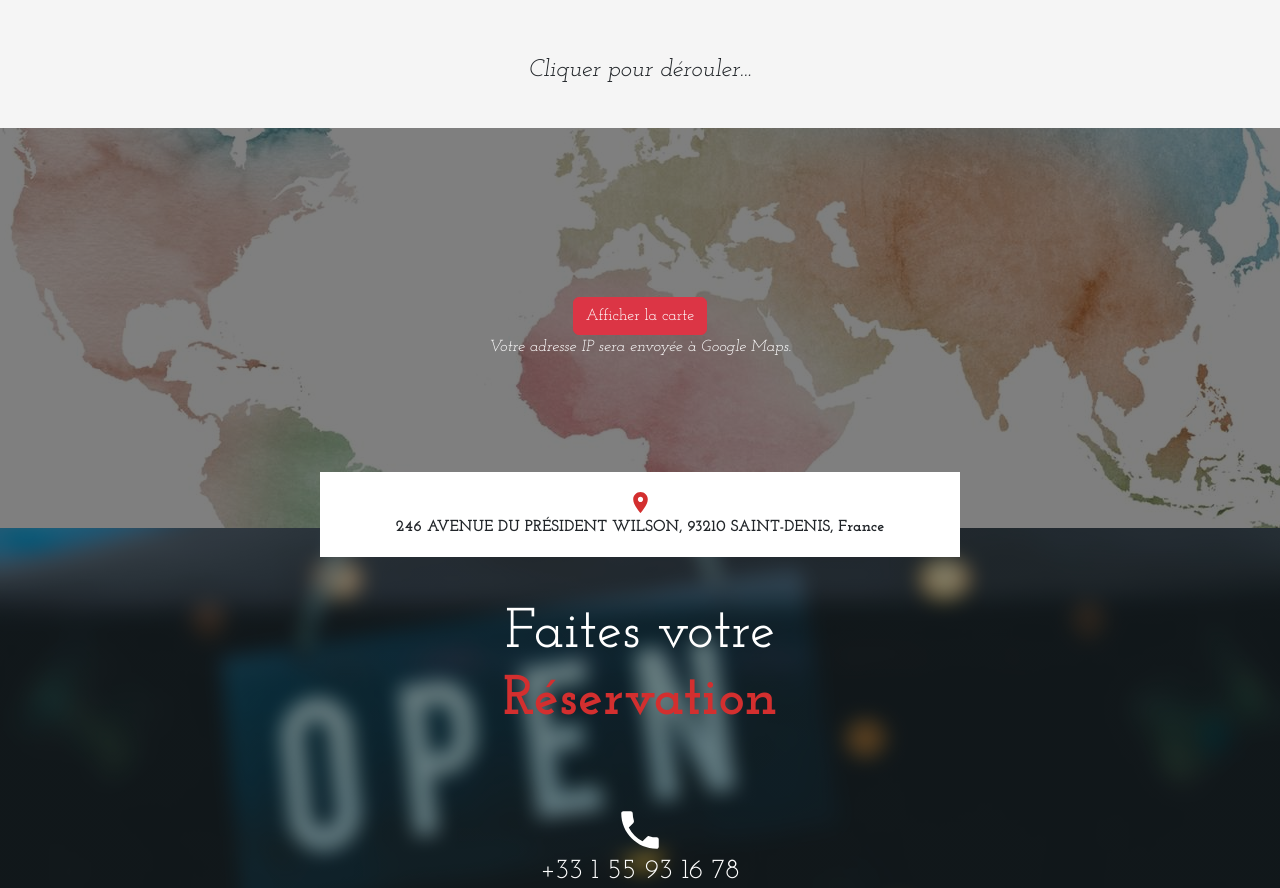
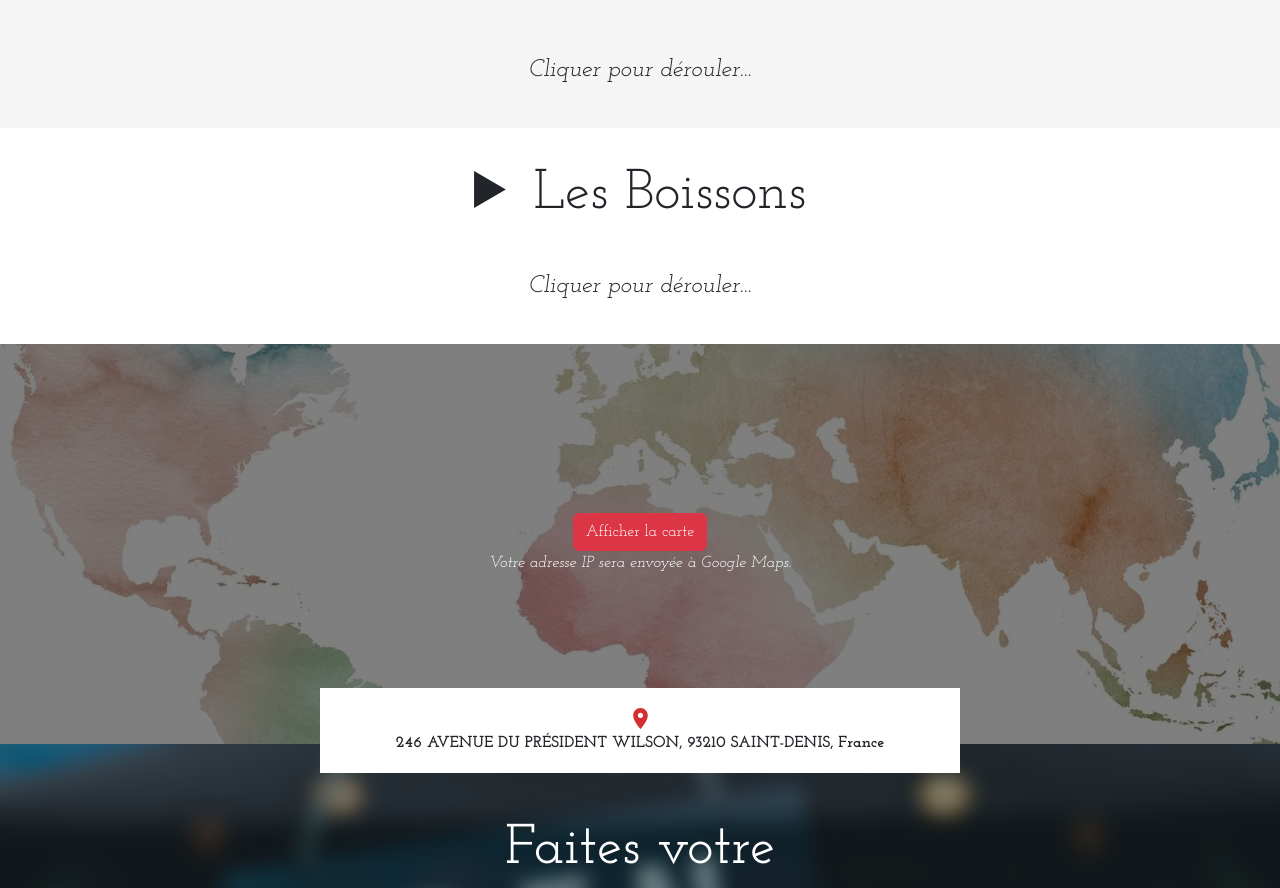
Before and after one commit to aksmr/thevy-mahal, a React (Create React App) app: page / in a window 1280 px wide. Shown: the part 1120-2008 px from the top of the page. Built offline with nearby package versions, Linux system fonts and the light colour scheme.

Commit message:
Début de la liste Boissons

```diff
--- a/src/App.js
+++ b/src/App.js
@@ -8,6 +8,7 @@ import { Map } from "./Components/Map";
 import { Navbar } from "./Components/Navbar/Navbar";
 import { Reservation } from "./Components/Reservation/Reservation";
 import { ScrollTop } from "./Components/ScrollTop";
+import { Boissons } from "./Components/Boissons/Boissons";
 
 export const App = () => {
 	return (
@@ -17,6 +18,7 @@ export const App = () => {
 			<Header />
 			<Carte />
 			<Menu />
+			<Boissons />
 			<div className="map_and_resa" style={{position:'relative'}}>
 				<Map />
 				<Address />
--- /dev/null
+++ b/src/Components/Boissons/Boissons.css
@@ -0,0 +1,25 @@
+#boissons {
+    min-height: 20vh;
+    padding: 3vh;
+    display: grid;
+    place-items: center stretch;
+}
+
+.sBoissons {
+    text-align: center;
+    font-size: 7vh;
+}
+
+.sBoissons > em {
+    font-size: 3vh;
+}
+
+.grid_item {
+    text-align: center;
+    display: grid;
+    place-items: center stretch;
+}
+
+.grid_item > h3 {
+    font-weight: bold;
+}
--- /dev/null
+++ b/src/Components/Boissons/Boissons.js
@@ -0,0 +1,54 @@
+import { useState } from 'react';
+import './Boissons.css';
+
+const stringToKey = (str_) => { return (str_.normalize("NFD").replace(/[\u0300-\u036f]/g, "").toLowerCase().replaceAll(" ", "_").replaceAll(",", "")); }
+const boissons = {};
+
+export const Boissons = () => {
+    const [isOpen, setOpen] = useState(false)
+    const handleOpen = () => setOpen(!isOpen)
+
+    return(
+        <div id='boissons'>
+            <details>
+                <summary className='sBoissons' title='Dérouler la liste de boissons...' onClick={handleOpen}>
+                    <span>Les Boissons</span><br/>
+                    <em>Cliquer pour {isOpen ? "fermer" : "dérouler"}...</em>
+                </summary>
+                <div className="container">
+                    <div className='row'>
+                        <div className="grid_item col-md-7 col-sm-12 shadow-lg p-3 mb-5 bg-body rounded" id="grid_entrees">
+                        </div>
+                        <div className='col-md-5 col-sm-12'>
+                            <div className="grid_item shadow-lg p-3 mb-5 bg-body rounded" id="grid_salades">
+                            </div>
+                            <div className="grid_item shadow-lg p-3 mb-5 bg-body rounded" id="grid_pains">
+                            </div>
+                        </div>
+                    </div>
+
+                    <div className='row'>
+                        <div className="grid_item col-md-3 col-sm-12 shadow-lg p-3 mb-5 bg-body rounded" id="grid_poissons">
+                        </div>
+                        <div className="grid_item col-md-4 col-sm-12 offset-md-1 offset-sm-0 shadow-lg p-3 mb-5 bg-body rounded" id="grid_poulet">
+                        </div>
+                        <div className="grid_item col-md-3 col-sm-12 offset-md-1 offset-sm-0 shadow-lg p-3 mb-5 bg-body rounded" id="grid_agneau_boeuf">
+                        </div>
+                    </div>
+
+                    <div className='row'>
+                        <div className="grid_item col-12 shadow-lg p-3 mb-5 bg-body rounded" id="grid_legumes">
+                        </div>
+                    </div>
+
+                    <div className='row'>
+                        <div className="grid_item col-md-5 col-sm-12 shadow-lg p-3 mb-5 bg-body rounded" id="grid_biriani">
+                        </div>
+                        <div className="grid_item col-md-5 col-sm-12 offset-md-2 offset-sm-0 shadow-lg p-3 mb-5 bg-body rounded" id="grid_riz">
+                        </div>
+                    </div>
+                </div>
+            </details>
+        </div>
+    );
+};
```
